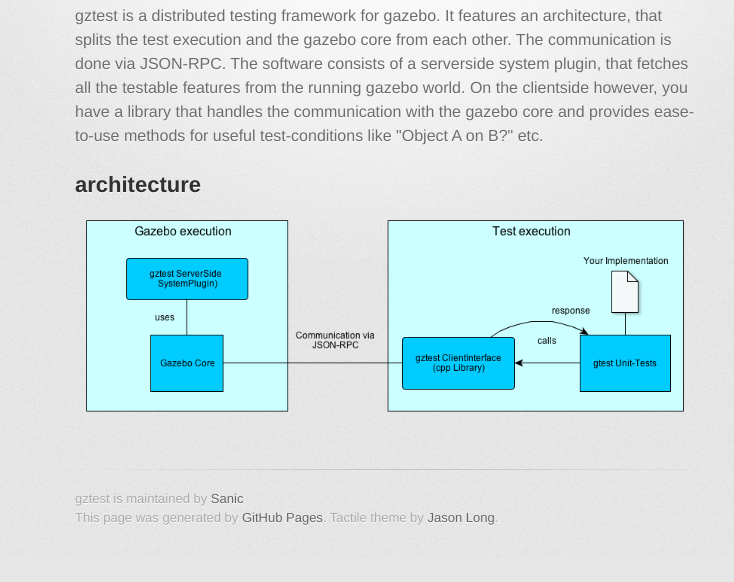
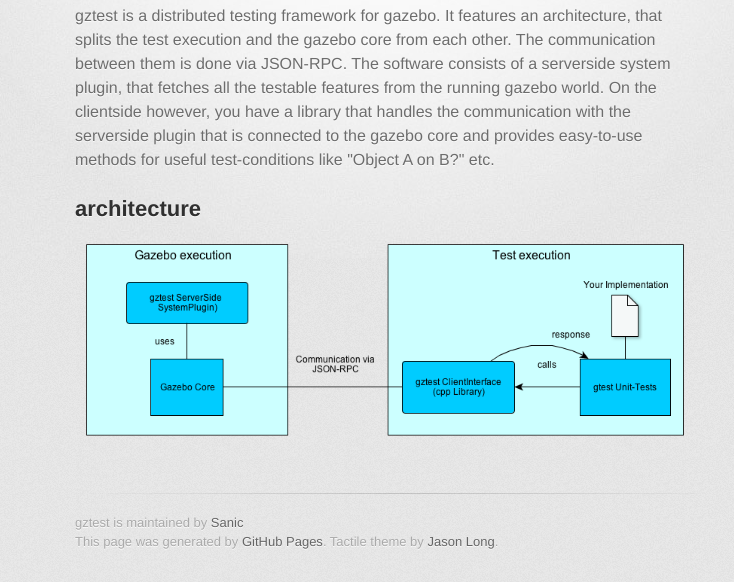
Before and after one commit to Sanic/gztest, a plain HTML site: page index.html in a window 1280 px wide. Shown: the part 315-897 px from the top of the page, without its empty margins (255-989 px from the left). Before the commit the page ends 873 px from the top, so only its background shows below. Drawn offline with Linux system fonts and the light colour scheme; a web font is replaced by a local one.

Commit message:
fixed typos

```diff
--- a/index.html
+++ b/index.html
@@ -34,7 +34,7 @@
           <h1>
 <a name="gztest" class="anchor" href="#gztest"><span class="octicon octicon-link"></span></a>gztest</h1>
 
-<p>gztest is a distributed testing framework for gazebo. It features an architecture, that splits the test execution and the gazebo core from each other. The communication is done via JSON-RPC. The software consists of a serverside system plugin, that fetches all the testable features from the running gazebo world. On the clientside however, you have a library that handles the communication with the gazebo core and provides ease-to-use methods for useful test-conditions like "Object A on B?" etc.</p>
+<p>gztest is a distributed testing framework for gazebo. It features an architecture, that splits the test execution and the gazebo core from each other. The communication between them is done via JSON-RPC. The software consists of a serverside system plugin, that fetches all the testable features from the running gazebo world. On the clientside however, you have a library that handles the communication with the serverside plugin that is connected to the gazebo core and provides easy-to-use methods for useful test-conditions like "Object A on B?" etc.</p>
 
 <h2>architecture</h2>
 <img alt="architecture" src="images/architecture.png">
```
